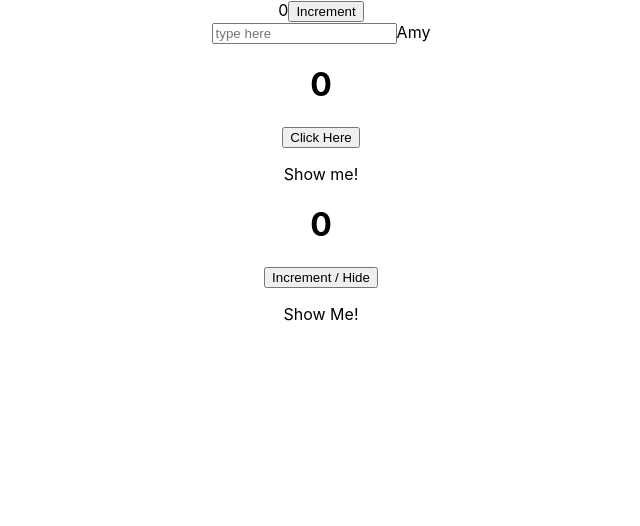
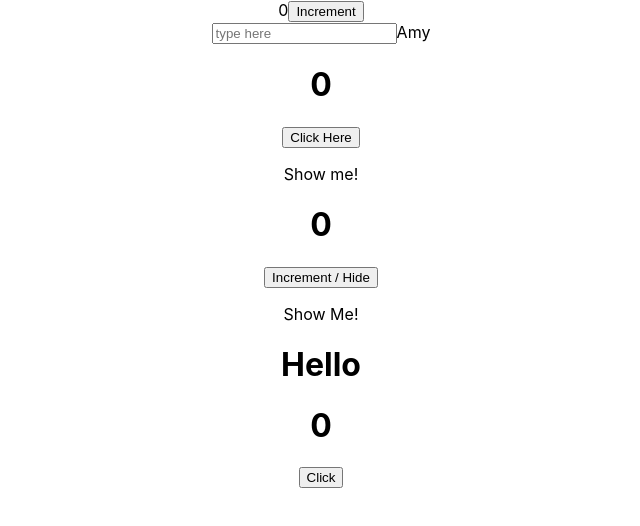
Before and after one commit to AmyFong82/react-hooks, a React (Create React App) app: page / in a window 1280 px wide. Shown: the top 526 px of the page, without its empty margins (319-959 px from the left). Built offline with nearby package versions, Linux system fonts and the light colour scheme; no server answers.

Commit message:
added useEffect tutorial.

```diff
--- a/src/App.js
+++ b/src/App.js
@@ -3,6 +3,7 @@
 import TextOnChange from './TextOnChange';
 import TwoUseStates from './TwoUseStates';
 import CountingWithReducer from './CountingWithReducer';
+import EffectTutorial from './EffectTutorial';
 
 function App() {
   return (
@@ -11,6 +12,7 @@
       <TextOnChange />
       <TwoUseStates />
       <CountingWithReducer />
+      <EffectTutorial />
     </div>
   );
 }
--- /dev/null
+++ b/src/EffectTutorial.js
@@ -0,0 +1,31 @@
+import React, {useEffect, useState} from 'react';
+import axios from 'axios';
+
+function EffectTutorial(){
+  const [data, setData] = useState("")
+  const [count, setCount] = useState(0)
+
+  useEffect(() => {
+    axios
+    .get("https://jsonplaceholder.typicode.com/comments")
+    .then((response) => {
+      setData(response.data[0].name)
+      console.log("API was called")
+    })
+  }, [])
+
+  return (
+    <div>
+      <h1>Hello {data}</h1>
+      <h1>{count}</h1>
+      <button
+        onClick={() => {
+          setCount(count + 1)
+        }}>
+        Click
+      </button>
+    </div>
+  )
+}
+
+export default EffectTutorial;
```
